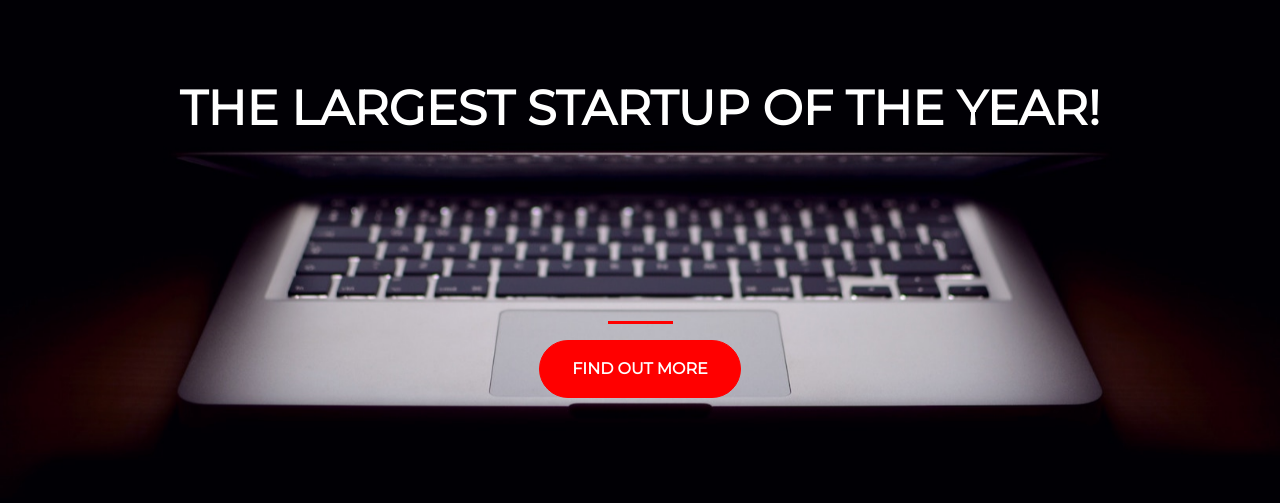
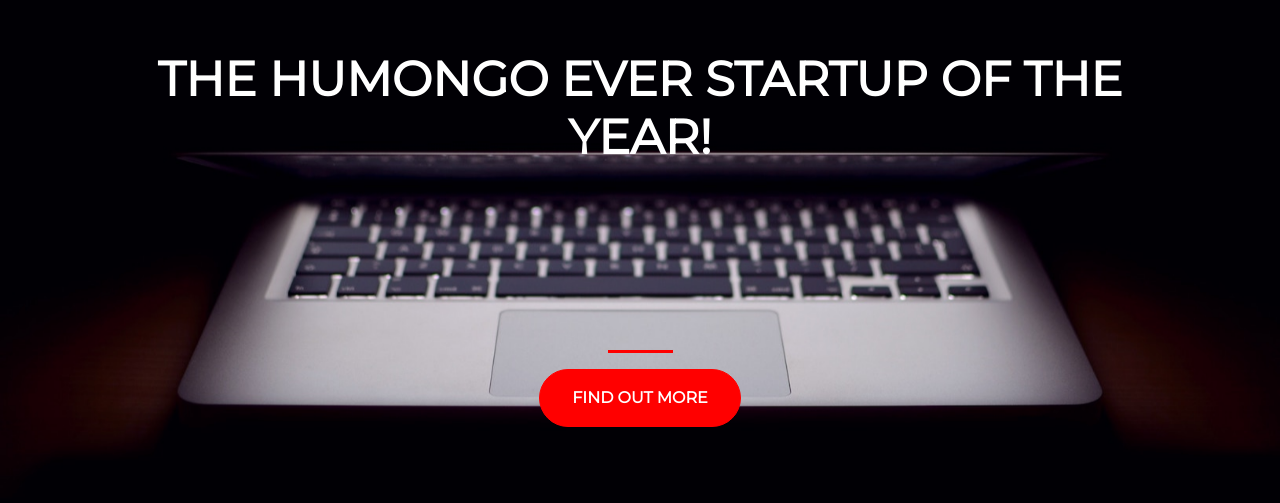
Before and after one commit to jonathanjones2007/jonathanjones2007.github.io, a plain HTML site: page index.html in a window 1280 px wide. Shown: the part 161-664 px from the top of the page. Drawn offline with nearby package versions, Linux system fonts and the light colour scheme.

Commit message:
this is another change

```diff
--- a/index.html
+++ b/index.html
@@ -20,7 +20,8 @@
     <div class="container d-flex align-items-center h-100">
       <div class="row">
         <header class="text-center col-12">
-          <h1 class="text-uppercase">The Largest startup of the year!</h1>
+          <h1 class="text-uppercase">The Humongo Ever
+             startup of the year!</h1>
         </header>
         <div class="buffer col-12"></div>
         <section class="text-center col-12">
```
